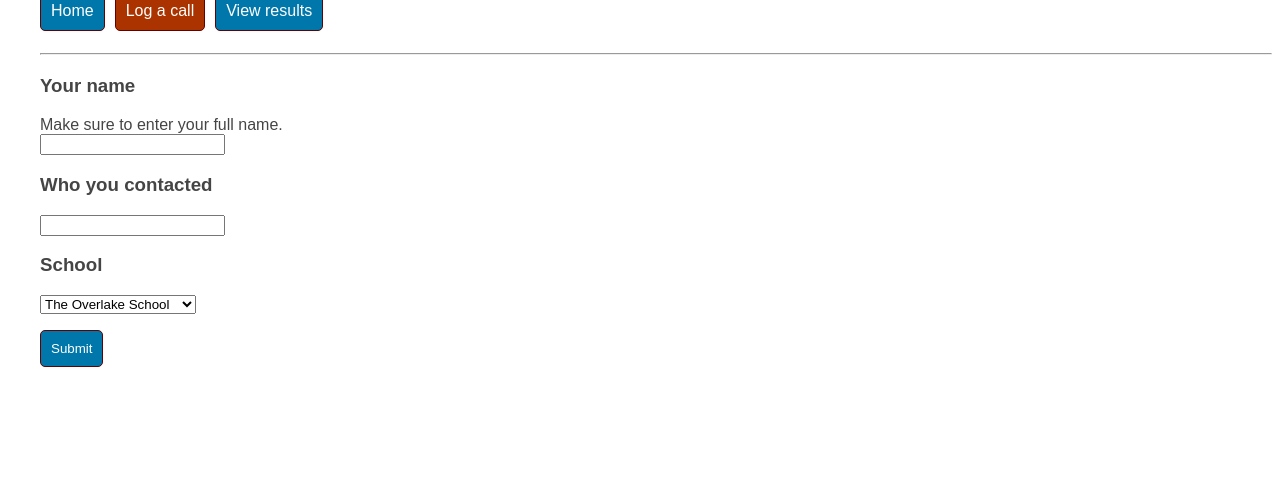
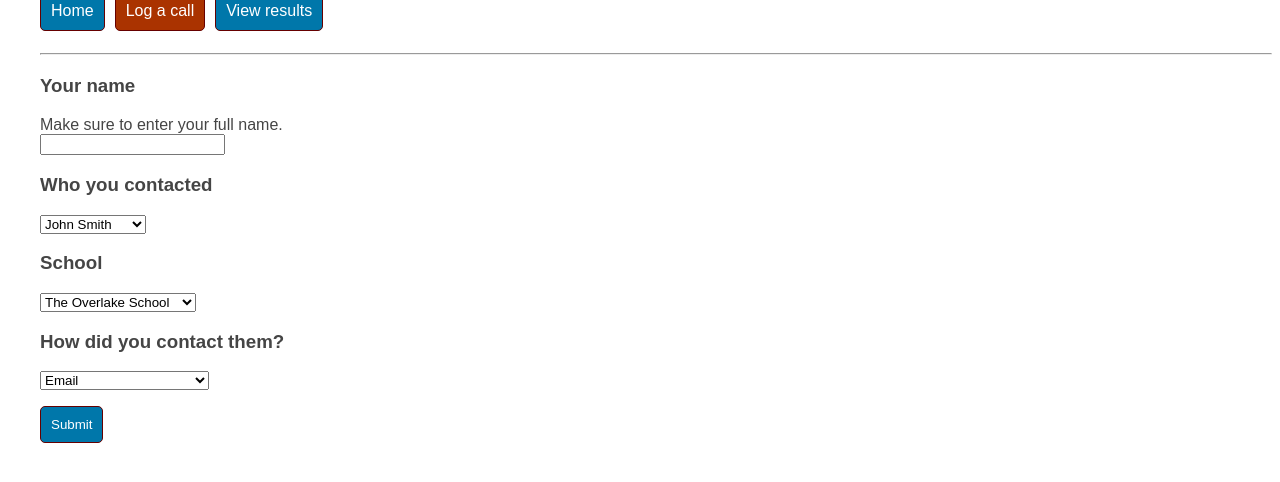
Before and after one commit to jaredgoodman03/enviromentalclubcounter, a Flask app: page /entry in a window 1280 px wide. Shown: the part 117-599 px from the top of the page. Run offline with Flask 2, Linux system fonts and the light colour scheme.

Commit message:
Finished up entry page, still need representative names but I'll get them.

```diff
--- a/src/server.py
+++ b/src/server.py
@@ -24,6 +24,7 @@ def entry_post():
 	name = request.form['name']
 	rep = request.form['rep']
 	school = request.form['school']
+	contact = request.form['contact']
 
 	print("New log!")
 	print("Name: " + name)
@@ -39,7 +40,7 @@ def entry_post():
 	# communication(call, email, letter, etc)
 
 	with open("log/" + name, "w+") as file:
-		file.write(rep + "\n" + school)
+		file.write(rep + "\n" + school + "\n" + contact)
 	return render_template('thankyou.html')
 
 if __name__=="__main__":
--- a/src/templates/entry.html
+++ b/src/templates/entry.html
@@ -10,8 +10,11 @@
 		</p>
 		<p>
 			<h3>Who you contacted</h3>
-			<input name = "rep">
-			<p style="color: #ff0000;">{{ error }}</p>
+			<select name="rep">
+				<option>John Smith</option>
+				<option>Bill Gates</option>
+				<option>Tronald Dump</option>
+			</select>
 		</p>
 		<p>
 			<h3>School</h3>
@@ -20,6 +23,17 @@
 				<option>Redmond High School</option>
 			</select>
 		</p>
+		<p>
+			<h3>How did you contact them?</h3>
+			<select name="contact">
+				<option>Email</option>
+				<option>Phone</option>
+				<option>Mail (includes ResistBot)</option>
+				<option>In person</option>
+				<option>Courier pigeon</option>
+				<option>Other</option>
+			</select>
+		</p>
 		<p><input type="submit" value="Submit" class="button"></p>
 	</form>
 {% endblock %}
```
Also changed, not shown: 2 other files.
